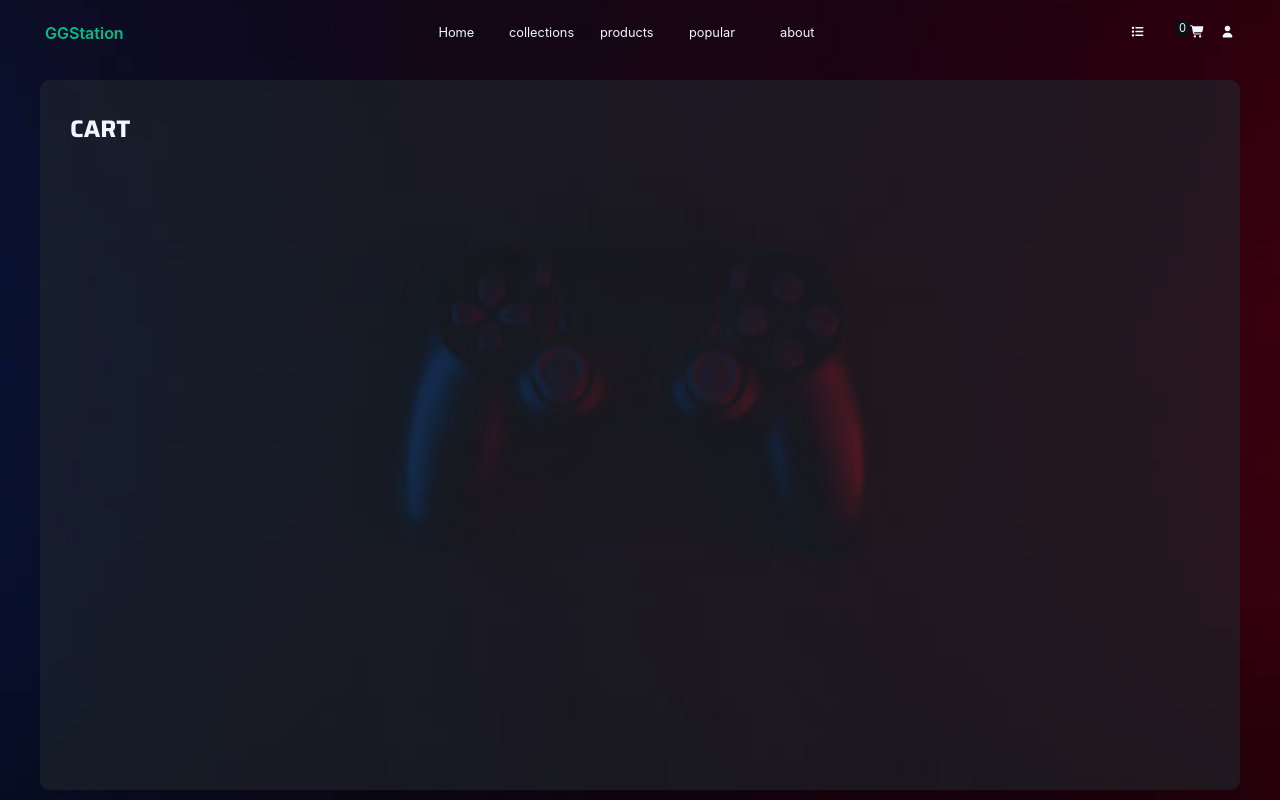
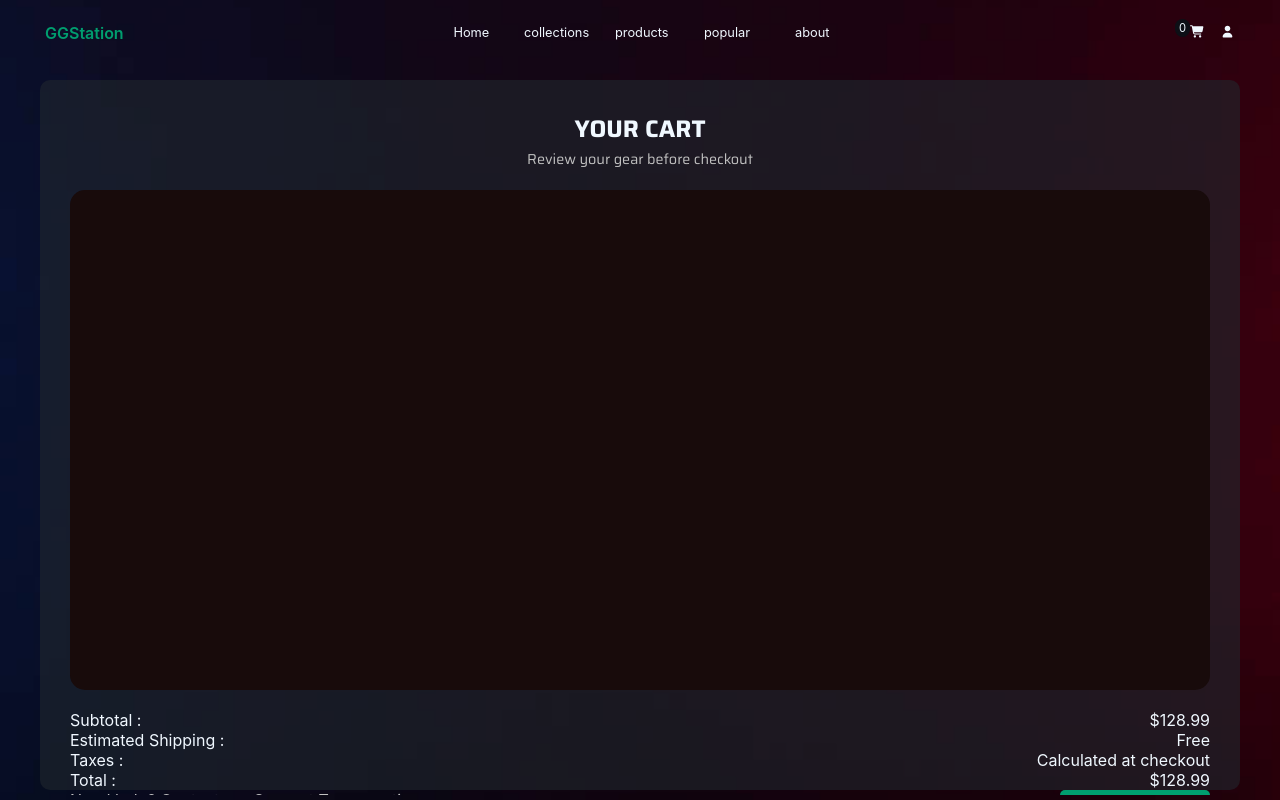
Before and after one commit to Choaib-Routbi/Ecommerce-website, a React (Vite) app: page /Ecommerce-website/cart in a window 1280 px wide. Built offline with nearby package versions, Linux system fonts and the light colour scheme; a web font is replaced by a local one.

Commit message:
inCart items logic starting ( with useContext)

```diff
--- a/src/cartContext.jsx
+++ b/src/cartContext.jsx
@@ -1,22 +1,39 @@
 import React , {useState ,useEffect , useContext, createContext} from "react";
 
-export const countContext = createContext();
+export const cartContext = createContext();
 
 export function CartCountProvider({children}){
 
     const [incartCount, setIncartCount] = useState(0)
+    const [incartItems, setIncartItems] = useState([])
     const upCount = () => {
         setIncartCount(prev => prev + 1)
     }
     const downCount = () => {
         setIncartCount(prev => Math.max(prev - 1 , 0))
+    }
+    const addToCart = (product) => {
+        console.log("added");
 
+        setIncartItems((prev) => {
+            return [...prev,product]
+            // const existing = prev.find((item) => item.id === product.id)
+            // if(!existing){
+            //     return [...prev,product]
+            // }else{
+            //     console.log("already in cart");
 
+            // }
+        })
     }
-    const contextValue = {incartCount , upCount , downCount}
+    const removeFromCart = (productID) => {
+        console.log("removed");
+        setIncartItems((prev) => prev.filter((item) => item.id !== productID))
+    }
+    const contextValue = {incartCount , incartItems , upCount , downCount , addToCart , removeFromCart}
     return(
-    <countContext.Provider value={contextValue}>
+    <cartContext.Provider value={contextValue}>
         {children}
-    </countContext.Provider>
+    </cartContext.Provider>
 )
 }
--- a/src/components/navbar.jsx
+++ b/src/components/navbar.jsx
@@ -1,5 +1,5 @@
-import { useState, useEffect , useContext } from "react";
-import { CartCountProvider , countContext } from "../cartContext";
+import { useState, useEffect, useContext } from "react";
+import { CartCountProvider, cartContext } from "../cartContext";
 import { NavLink } from "react-router-dom";
 
 function Navbar() {
@@ -26,18 +26,15 @@ function Navbar() {
     return () => window.removeEventListener("resize", handleResize);
   }, []);
 
-  const {incartCount} = useContext(countContext)
+  const { incartCount } = useContext(cartContext);
 
   return (
     <nav className="navbar">
       <NavLink
         to="/"
-              className={({ isActive }) =>
-                isActive ? "nav-btn active" : "nav-btn"
-              }
+        className={({ isActive }) => (isActive ? "nav-btn active" : "nav-btn")}
       >
         <div className="logo">GGStation</div>
-
       </NavLink>
       <div className="nav-btns-container">
         {navtoggleARG ? (
@@ -103,9 +100,7 @@ function Navbar() {
           <path d="M104 112C90.7 112 80 122.7 80 136L80 184C80 197.3 90.7 208 104 208L152 208C165.3 208 176 197.3 176 184L176 136C176 122.7 165.3 112 152 112L104 112zM256 128C238.3 128 224 142.3 224 160C224 177.7 238.3 192 256 192L544 192C561.7 192 576 177.7 576 160C576 142.3 561.7 128 544 128L256 128zM256 288C238.3 288 224 302.3 224 320C224 337.7 238.3 352 256 352L544 352C561.7 352 576 337.7 576 320C576 302.3 561.7 288 544 288L256 288zM256 448C238.3 448 224 462.3 224 480C224 497.7 238.3 512 256 512L544 512C561.7 512 576 497.7 576 480C576 462.3 561.7 448 544 448L256 448zM80 296L80 344C80 357.3 90.7 368 104 368L152 368C165.3 368 176 357.3 176 344L176 296C176 282.7 165.3 272 152 272L104 272C90.7 272 80 282.7 80 296zM104 432C90.7 432 80 442.7 80 456L80 504C80 517.3 90.7 528 104 528L152 528C165.3 528 176 517.3 176 504L176 456C176 442.7 165.3 432 152 432L104 432z" />
         </svg>
         <CartCountProvider>
-        <span className="incart_Counter">
-          {incartCount}
-        </span>
+          <span className="incart_Counter">{incartCount}</span>
         </CartCountProvider>
         <NavLink
           to="/cart"
@@ -133,7 +128,6 @@ function Navbar() {
             <path d="M320 312C386.3 312 440 258.3 440 192C440 125.7 386.3 72 320 72C253.7 72 200 125.7 200 192C200 258.3 253.7 312 320 312zM290.3 368C191.8 368 112 447.8 112 546.3C112 562.7 125.3 576 141.7 576L498.3 576C514.7 576 528 562.7 528 546.3C528 447.8 448.2 368 349.7 368L290.3 368z" />
           </svg>
         </NavLink>
-
       </div>
     </nav>
   );
--- a/src/components/product-card.jsx
+++ b/src/components/product-card.jsx
@@ -1,5 +1,5 @@
 import React, { useState, useContext } from "react";
-import { countContext } from "../cartContext";
+import { cartContext } from "../cartContext";
 import { useEffect } from "react";
 
 const ProductCard = ({
@@ -16,7 +16,6 @@ const ProductCard = ({
   createdAt,
   sales,
 }) => {
-  const { upCount, downCount } = useContext(countContext);
 
   const [inCart, setInCart] = useState(false);
   const inCartTRUE = "in cart";
@@ -24,9 +23,17 @@ const ProductCard = ({
   const inCartFALSE = "add to cart";
   const inCartFALSE_class = "card-addtocartBtn";
 
-  const cardBtnClicked = () => {
+  const { upCount, downCount , addToCart , removeFromCart} = useContext(cartContext);
+  const cardBtnClicked = (product) => {
     setInCart((prev) => !prev);
-    inCart ? downCount() : upCount();
+    if (!inCart) {
+      upCount();
+    addToCart(product);
+  } else {
+    downCount();
+    removeFromCart(product.id);
+  }
+    // inCart ? downCount() + removeFromCart() : upCount() + addToCart();
   };
 
   return (
--- a/src/index.css
+++ b/src/index.css
@@ -1,6 +1,6 @@
 :root {
-  --primary-color: #00be85;
-  --hoverBG: #03dd9c;
+  --primary-color: #009e6f;
+  --hoverBG: #00bb83;
   --shadowColor: #03dd9c;
   --background-color: #0d0f16;
   --text-color: #1a1a1a;
@@ -275,6 +275,9 @@ body {
   svg:focus {
     fill: var(--primary-color);
   }
+  .nav-toggle {
+    display: none;
+  }
 }
 .nav-btn.active {
   color: var(--primary-color);
@@ -324,7 +327,7 @@ body {
       text-align: center;
       align-content: center;
       justify-items: center;
-      svg{
+      svg {
         height: 50px;
         width: 50px;
         fill: var(--primary-color);
@@ -333,7 +336,7 @@ body {
         margin: 0%;
         font-size: 1rem;
         font-weight: 700;
-        margin-top: 15px ;
+        margin-top: 15px;
       }
       .oneCollection-description {
         font-size: 0.8rem;
@@ -642,7 +645,9 @@ body {
       font-weight: 700;
       text-transform: uppercase;
       font-family: "Saira", sans-serif;
-    }}}
+    }
+  }
+}
 .cart-container {
   height: calc(100vh - 70px);
   border: solid 1px #3f3c3c;
@@ -657,9 +662,11 @@ body {
   color: aliceblue;
   box-sizing: border-box;
   box-sizing: border-box;
-  overflow-x: hidden;
+  overflow: hidden;
 
   .cart-container-content {
+
+
     width: 100%;
     height: 100%;
     padding: 30px;
@@ -669,13 +676,91 @@ body {
     /* background: transparent; */
 
     .section-title {
+      text-align: center;
       margin: 0px;
       color: aliceblue;
       font-size: 1.5rem;
       font-weight: 700;
       text-transform: uppercase;
       font-family: "Saira", sans-serif;
-    }}}
+    }
+    .section-subtitle{
+      font-size: 0.9rem;
+      color: #c1c1c1;
+      margin: 0%;
+      margin-bottom: 20px;
+      text-align: center;
+      font-family: "Saira", sans-serif;
+    }
+    .inCart-container{
+      display: grid;
+      /* grid-template-rows: repeat(2, auto); */
+      width: 100%;
+      height: calc(100% - 40px);
+      margin-bottom: 50px;
+      border-radius: 15px;
+      box-sizing: border-box;
+    }
+    .inCart-cards-container::-webkit-scrollbar{
+      background-color: var(--background-color);
+      width: 8px;
+    }
+    .inCart-cards-container::-webkit-scrollbar-thumb{
+      background-color: var(--primary-color);
+      border-radius: 15px;
+    }
+    .inCart-cards-container{
+      background-color: rgb(24, 11, 11);
+      border-radius: 15px;
+      box-sizing: border-box;
+      height: 500px;
+      text-align: center;
+      display: grid;
+      justify-content: center;
+      gap: 10px;
+      overflow-y: scroll;
+      padding: 10px;
+
+    }
+    .inCart-text-container{
+      display: grid;
+      grid-template-columns: repeat(2,1fr);
+      height: fit-content;
+      padding: 20px 0px;
+      font-family: "Inter", sans-serif;
+      .inCart-text-container-left{
+        text-align: left;
+        word-break: keep-all;
+      #incart-NEED_HELP {
+        color: #c1c1c1;
+        }
+      }
+      .inCart-text-container-right{
+        text-align: right;
+        button{
+          cursor: pointer;
+          border-radius: 5px;
+          text-align: center;
+          width: 150px;
+          height: 30px;
+          padding: 3px 5px;
+          border: none;
+          outline: none;
+          color: aliceblue;
+          transition: all ease 0.2s;
+          background-color: var(--primary-color);
+        }
+        button:hover{
+          background-color: var(--hoverBG);
+        }
+        button:active{
+          transform: scale(0.9);
+        }
+
+      }
+    }
+  }
+}
 @media (max-width: 700px) {
   .home-container {
     h1 {
@@ -794,14 +879,14 @@ body {
 }
 @keyframes HomeOffreAnimation {
   0% {
-      text-shadow: 5px 5px 5px 5px var(--shadowColor);
+    text-shadow: 5px 5px 5px 5px var(--shadowColor);
   }
 
   50% {
-          text-shadow: 0px 0px 15px var(--shadowColor);
+    text-shadow: 0px 0px 15px var(--shadowColor);
   }
 
   100% {
-      text-shadow: 5px 5px 5px 5px var(--shadowColor);
+    text-shadow: 5px 5px 5px 5px var(--shadowColor);
   }
 }
--- a/src/pages/cart.jsx
+++ b/src/pages/cart.jsx
@@ -1,15 +1,54 @@
-import React from "react";
+import React, { useContext } from "react";
+import { cartContext } from "../cartContext";
+import ProductCard from "../components/product-card";
+import Products from "./products";
 
 const Cart = () => {
-
-    return (
-        <div className="section cart">
-            <div className="cart-container">
-            <div className="cart-container-content">
-                <p className="section-title">cart</p>
+    const {incartItems} = useContext(cartContext)
+  return (
+    <div className="section cart">
+      <div className="cart-container">
+        <div className="cart-container-content">
+          <p className="section-title">Your cart</p>
+          <p className="section-subtitle">Review your gear before checkout</p>
+          <div className="inCart-container">
+            <div className="inCart-cards-container">
+                {/* {
+                    incartItems.length == 0 && <p style={{color:"#c1c1c1", fontSize:"12px"}}>no items in cart</p>
+                } */}
+                {
+                    incartItems.map((product) => (
+                        <ProductCard
+                  key={product.id}
+                  category={product.category}
+                  sales={product.sales}
+                  rating={product.rating}
+                  name={product.name || ""}
+                  price={product.price}
+                />
+                    ))
+                }
+            </div>
+            <div className="inCart-text-container">
+            <div className="inCart-text-container-left">
+                <span>Subtotal :</span><br/>
+                <span>Estimated Shipping :</span><br/>
+                <span>Taxes :</span><br/>
+                <span>Total :</span><br/>
+                <span id="incart-NEED_HELP">Need help? Contact our Support Team anytime.</span>
+            </div>
+            <div className="inCart-text-container-right">
+                <span>$128.99</span><br/>
+                <span>Free</span><br/>
+                <span>Calculated at checkout</span><br/>
+                <span>$128.99</span><br/>
+                <button>Checkout</button>
             </div>
             </div>
+          </div>
         </div>
-    )
-}
-export default Cart
+      </div>
+    </div>
+  );
+};
+export default Cart;
```
Also changed, not shown: src/pages/account.jsx (+4 -6 lines). Lines whose indentation alone changed are shown as unchanged.
